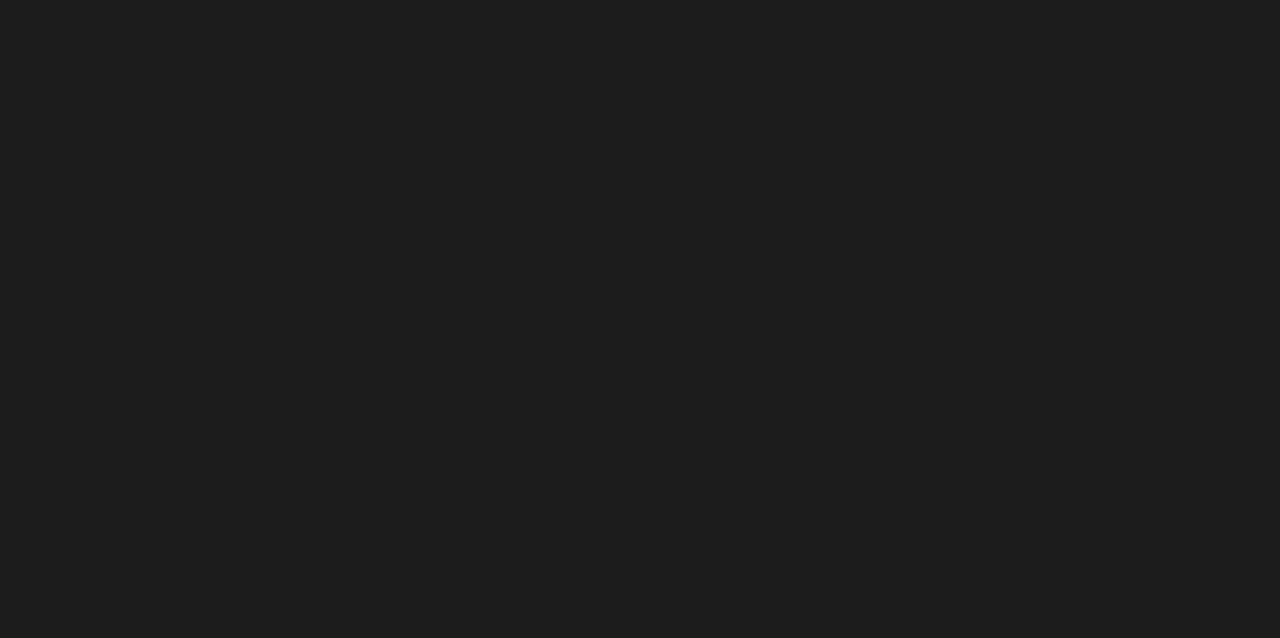
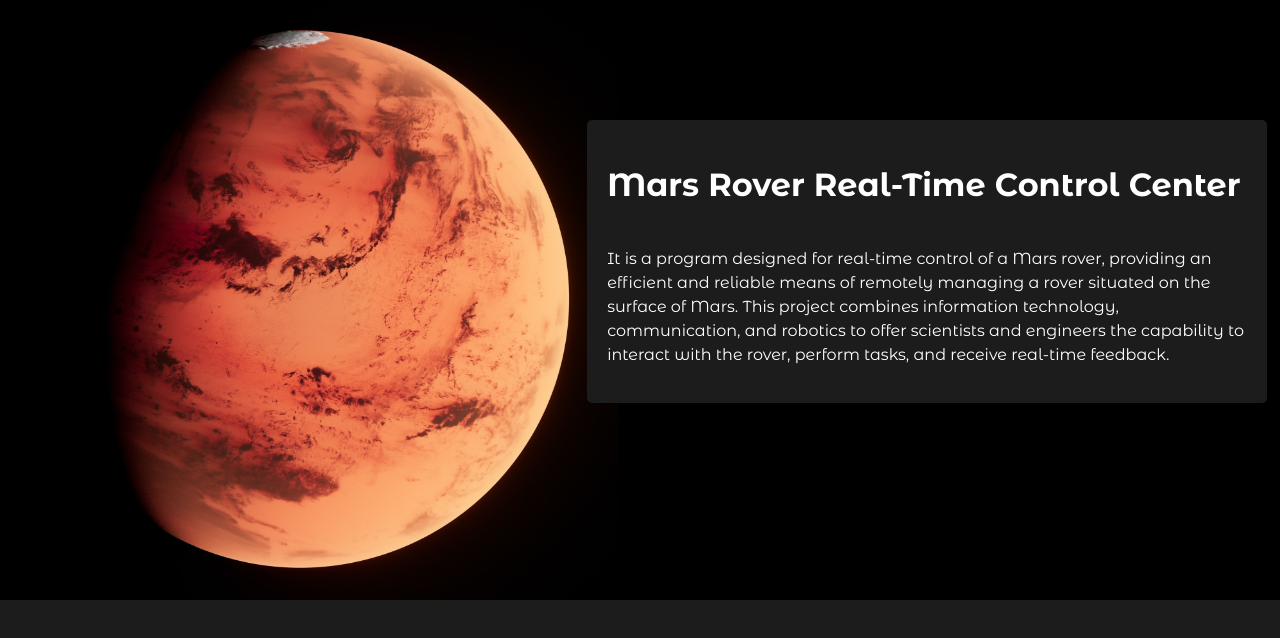
Before and after one commit to Tifftal/MarsRoverControlCenter, a React (Vite) app in the folder MarsRover/: page /about in a window 1280 px wide. Before the commit this address had no page. Shown: the top 638 px of the page. Built offline with nearby package versions, Linux system fonts and the light colour scheme.

Commit message:
adding aboutPage to app.jsx

```diff
--- a/MarsRover/src/App.jsx
+++ b/MarsRover/src/App.jsx
@@ -3,6 +3,7 @@
 import './App.css'
 import MainPage from './pages/MainPage/MainPage';
 import { Map } from './pages/Map/Map';
+import AboutPage from './pages/AboutPage/AboutPAge';
 
 function App() {
   const [count, setCount] = useState(0)
@@ -11,6 +12,7 @@
     <BrowserRouter>
       <Routes>
         <Route path="/" element={<MainPage />} />
+        <Route path="/about" element={<AboutPage />} />
         <Route path="/map" element={<Map />} />
       </Routes>
     </BrowserRouter>
--- a/MarsRover/src/pages/AboutPage/AboutPage.css
+++ b/MarsRover/src/pages/AboutPage/AboutPage.css
@@ -6,10 +6,12 @@
 }
 
 .text-overlay {
-    max-width: 700px;
+    width: 50%;
     position: absolute;
-    top: 100px;
-    right: 50px;
+    display: flex;
+    flex-direction: column;
+    top: 15%;
+    right: 1%;
     background-color: #1c1c1c;
     padding: 20px;
     border-radius: 5px;
--- a/MarsRover/src/pages/AboutPage/AboutPage.jsx
+++ b/MarsRover/src/pages/AboutPage/AboutPage.jsx
@@ -1,5 +1,8 @@
 import React from "react"
 import './AboutPage.css'
+import ImageMapper from 'react-img-mapper';
+
+
 
 const AboutPage = () => {
     return (
```
